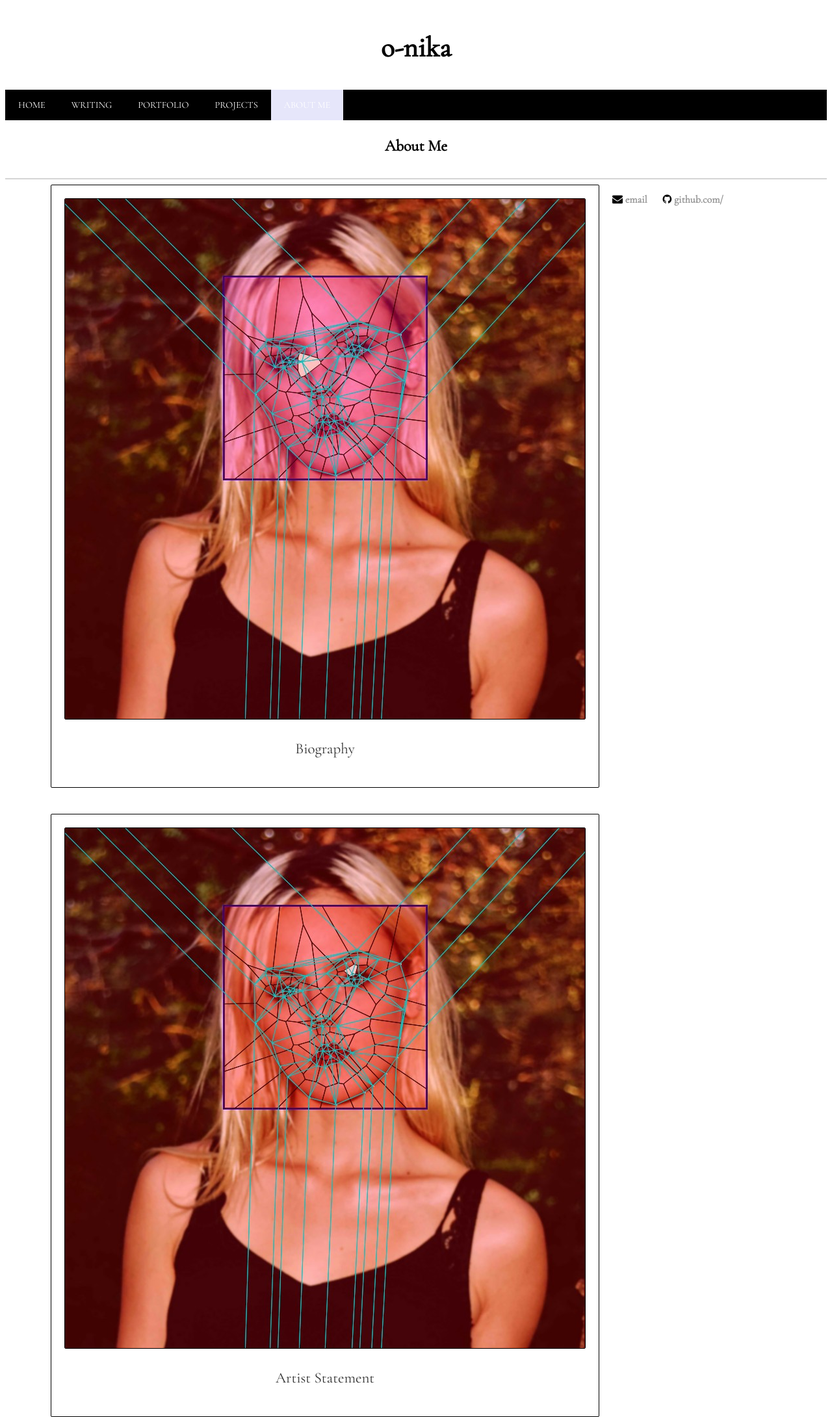
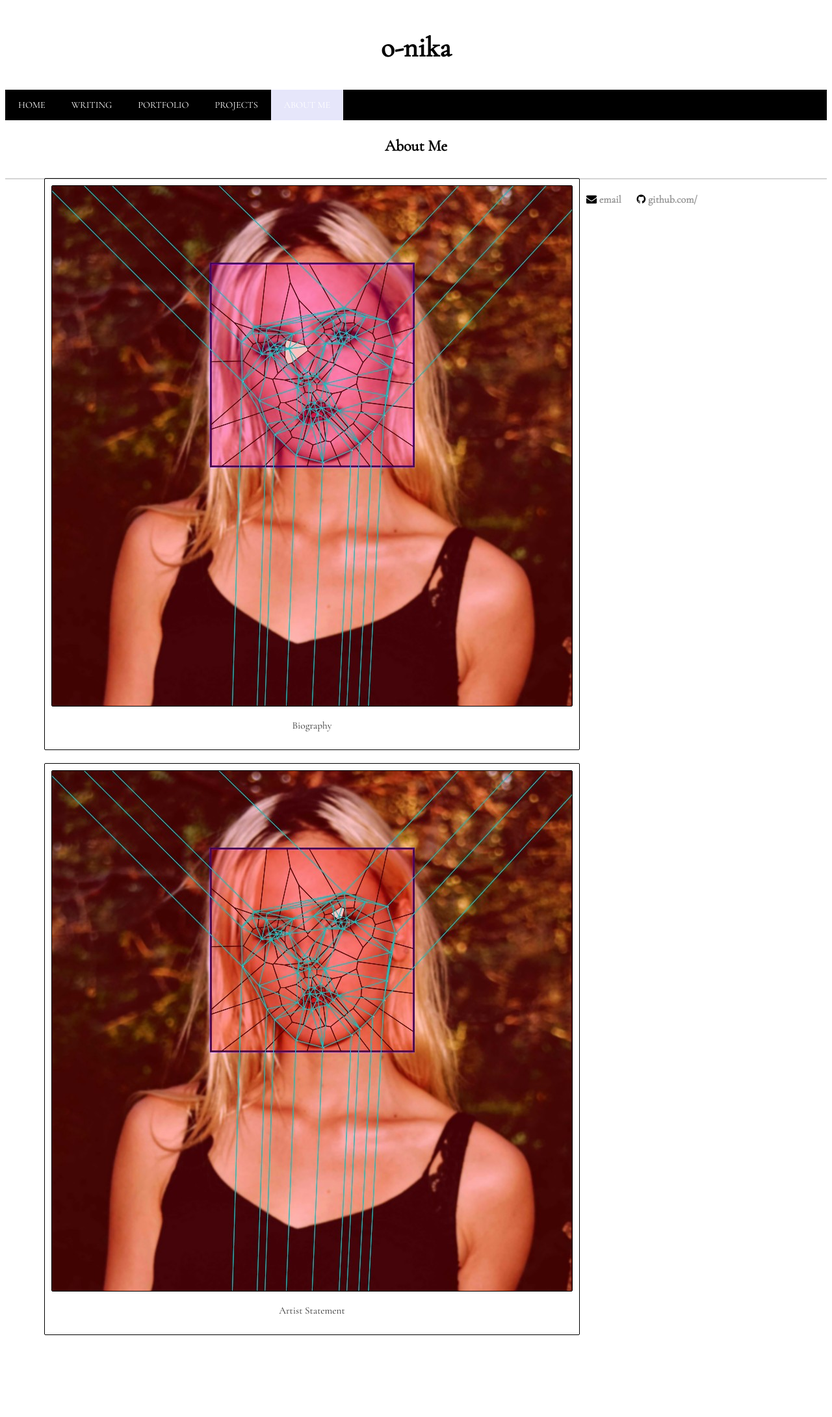
Before and after one commit to nikaroxanne/nikaroxanne.github.io, a Jekyll site: the page built from aboutme.html, in a window 1280 px wide. Shown: the whole page at 65% size. Built offline with Jekyll 4.4.1, drawn with Linux system fonts in a browser that asks for light colours; some web fonts are replaced; after the commit the page ends 2054 px from its top, so only the background shows below that.

Commit message:
still adjusting layout

```diff
--- a/css/main.css
+++ b/css/main.css
@@ -646,18 +646,22 @@ a.header:hover, a.header:active {
 	border: 1px solid black;
 }
 
+.projectSections, .portfolio, .aboutMe {
+	position: relative;
+	width: 100%;
+	margin: auto;
+}
 
 
 .project, .portfolioSection, .aboutMeSection {
-	padding: 20px;
-	margin: 20px;
+	padding: 10px;
+	margin: 10px;
 	text-align: center;
 	font-family: 'Cormorant Garamond', serif;
-	font-size: 1.2em;
+	font-size: 0.8em;
 	border: 1px solid black;
 	border-radius: 2px;
 	float: left;
-	position: relative;
 }
 
 footer ul {
```
